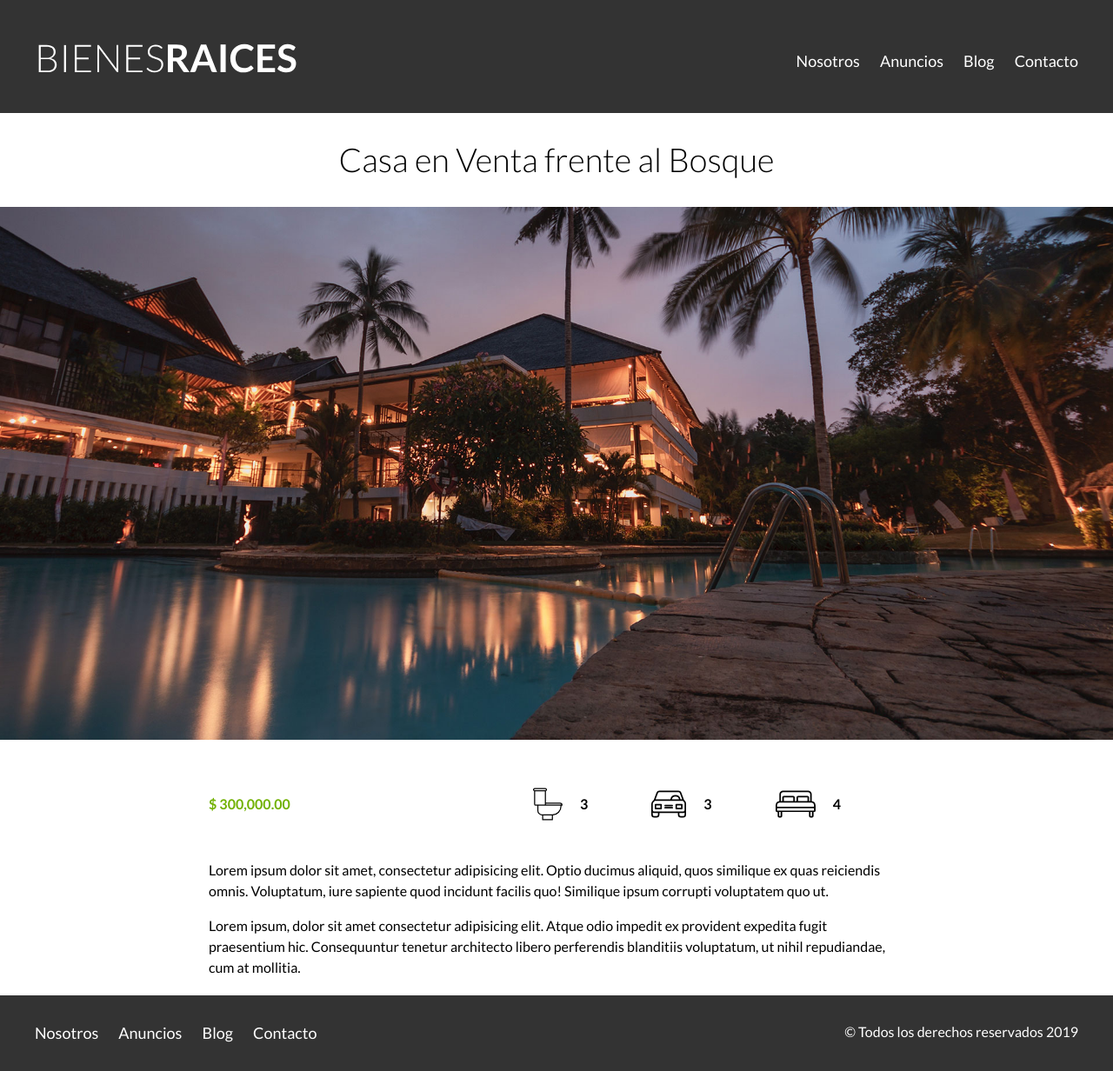
After one commit to EfrenAS/bienesraices, a PHP site: page /anuncio.html in a window 1280 px wide. The commit adds this page. Shown: the whole page at 87% size. Run offline with PHP 8.4, Linux system fonts and the light colour scheme.

Commit message:
Footer Inicio y página anuncios finalizada

```diff
--- /dev/null
+++ b/anuncio.html
@@ -0,0 +1,71 @@
+<!DOCTYPE html>
+<html lang="es">
+<head>
+  <meta charset="UTF-8">
+  <meta name="viewport" content="width=device-width, initial-scale=1.0">
+  <meta http-equiv="X-UA-Compatible" content="ie=edge">
+  <link rel="stylesheet" href="css/normalize.css">
+  <link href="https://fonts.googleapis.com/css?family=Lato:300,400,700,900&display=swap" rel="stylesheet">
+  <link rel="stylesheet" href="css/styles.css">
+  <title>Bienes Raíces by HistrixDev</title>
+</head>
+<body>
+  <header class="site-header"> <!-- La etiqueta <header> se utiliza siempre que se tenga un encabezado en la página-->
+    <div class="container header-container">
+      <div class="bar-container">
+        <a href="/">
+            <img src="img/logo.svg" alt="Logotipo de Bienes Raíces">
+        </a>
+        <nav class="navigation"> <!-- La etiqueta <nav> se utiliza para la navegación que se tenga en el sitio web-->
+          <a href="nosotros.html">Nosotros</a>
+          <a href="anuncios.html">Anuncios</a>
+          <a href="blog.html">Blog</a>
+          <a href="contacto.html">Contacto</a>
+        </nav>
+      </div><!-- .bar-container -->
+    </div><!-- .container -->
+  </header>
+  <h1 class="w-300 text-center">Casa en Venta frente al Bosque</h1>
+  <img src="img/destacada.jpg" alt="ad image">
+  <main class="container section content-center">
+    <div class="property-resume">
+      <p class="price">$ 300,000.00</p>
+      <ul class="features-house">
+        <li>
+          <img src="img/icono_wc.svg" alt="bathroom icon">
+          <p>3</p>
+        </li>
+        <li>
+            <img src="img/icono_estacionamiento.svg" alt="parking icon">
+            <p>3</p>
+        </li>
+        <li>
+            <img src="img/icono_dormitorio.svg" alt="bedroom icon">
+            <p>4</p>
+        </li>
+      </ul>
+    </div><!-- .property-resume -->
+    <p>
+      Lorem ipsum dolor sit amet, consectetur adipisicing elit.
+      Optio ducimus aliquid, quos similique ex quas reiciendis omnis.
+      Voluptatum, iure sapiente quod incidunt facilis quo! Similique ipsum corrupti voluptatem quo ut.
+    </p>
+    <p>
+      Lorem ipsum, dolor sit amet consectetur adipisicing elit.
+      Atque odio impedit ex provident expedita fugit praesentium hic.
+      Consequuntur tenetur architecto libero perferendis blanditiis voluptatum, ut nihil repudiandae, cum at mollitia.
+    </p>
+  </main>
+  <footer class="site-footer section">
+    <div class="container footer-container">
+      <nav class="navigation">
+        <a href="nosotros.html">Nosotros</a>
+        <a href="anuncios.html">Anuncios</a>
+        <a href="blog.html">Blog</a>
+        <a href="contacto.html">Contacto</a>
+      </nav>
+      <p class="copyright">&copy; Todos los derechos reservados 2019</p>
+    </div>
+  </footer>
+</body>
+</html>
--- a/css/styles.css
+++ b/css/styles.css
@@ -73,6 +73,10 @@ li {
 
 .text-center {
   text-align: center;
+}
+
+.content-center {
+max-width: 800px;
 }
 
 .btn {
@@ -194,6 +198,8 @@ li {
   display: flex;
   justify-content: space-evenly;
   padding: 0;
+  flex: 1;
+  max-width: 500px;
 }
 
 .features-house li {
@@ -351,3 +357,10 @@ li {
   margin: 0;
   padding: 3rem 0;
 }
+
+/* Advertisments */
+.property-resume {
+  display: flex;
+  justify-content: space-between;
+  align-items: center;
+}
```
Also changed, not shown: anuncios.html (+6 -6 lines).
